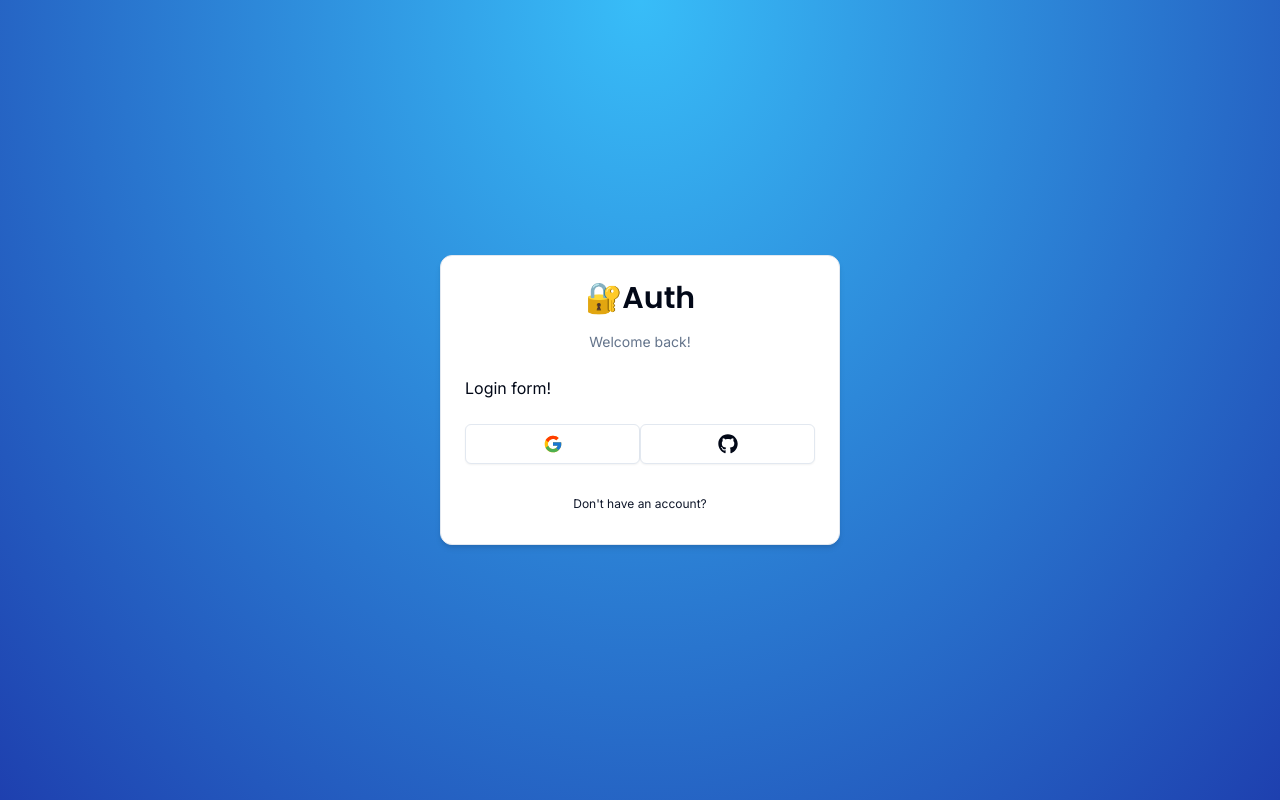
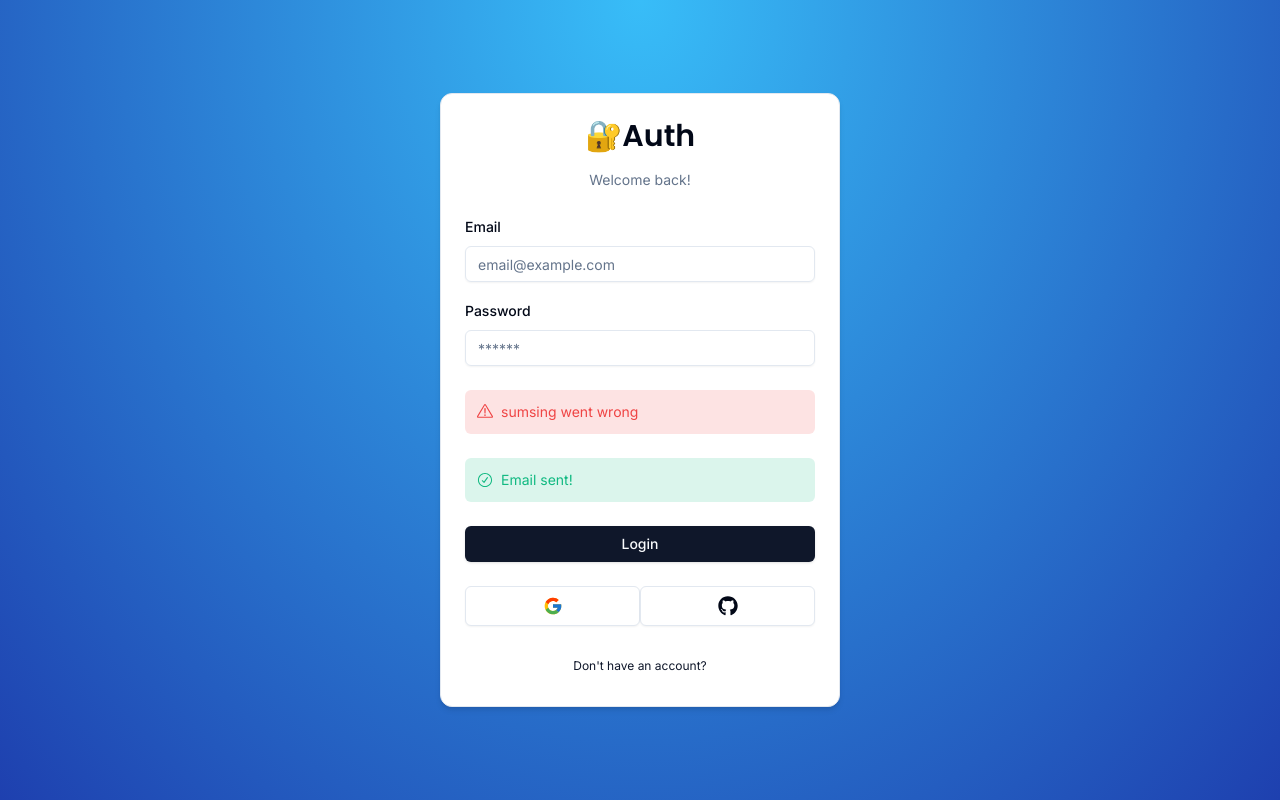
Before and after one commit to nevidomskii8/next_auth, a Next.js app: page /auth/login in a window 1280 px wide. Built offline with nearby package versions, Linux system fonts and the light colour scheme.

Commit message:
ui (form) added login form

```diff
--- a/components/auth/login-form.tsx
+++ b/components/auth/login-form.tsx
@@ -1,6 +1,38 @@
+"use client";
+
+import * as z from "zod";
+
+import { useForm } from "react-hook-form";
+import { zodResolver }  from "@hookform/resolvers/zod";
+
+import { LoginSchema } from "@/schemas";
+import { Input } from "@/components/ui/input";
+import {
+  Form,
+  FormControl,
+  FormItem,
+  FormLabel,
+  FormMessage,
+  FormField
+} from "@/components/ui/form";
 import { CardWrapper } from "@/components/auth/card-wrapper";
+import { Button } from "@/components/ui/button";
+import { FormError } from "@/components/form-error";
+import {FormSuccess} from "@/components/form-success";
 
 export const LoginForm = () => {
+  const form = useForm<z.infer<typeof LoginSchema>>({
+    resolver: zodResolver(LoginSchema),
+    defaultValues: {
+      email: "",
+      password: ""
+    }
+  });
+
+  const onSubmit = (values: z.infer<typeof LoginSchema>) => {
+    console.log(values);
+  }
+
   return (
    <CardWrapper
       labelHeader="Welcome back!"
@@ -8,7 +40,68 @@
       backBtnHref="/auth/register"
       showSocial
    >
-     Login form!
+     <Form {...form}>
+       <form
+        onSubmit={form.handleSubmit(onSubmit)}
+        className="space-y-6"
+       >
+         <div className="space-y-4">
+           <FormField
+             name="email"
+             render={({field }) => {
+               return (
+                <FormItem>
+                  <FormControl>
+                    <>
+                      <FormLabel>Email</FormLabel>
+                      <Input
+                       {...field}
+                       type="email"
+                       placeholder="email@example.com"
+                       className="w-full"
+                      />
+                    </>
+                  </FormControl>
+                  <FormMessage>
+                   {form.formState.errors.email?.message}
+                  </FormMessage>
+                </FormItem>
+              )
+            }}
+            control={form.control}
+           />
+           <FormField
+             name="password"
+             render={({field }) => {
+               return (
+                <FormItem>
+                  <FormControl>
+                    <>
+                      <FormLabel>Password</FormLabel>
+                      <Input
+                       {...field}
+                       type="password"
+                       placeholder="******"
+                       className="w-full"
+                      />
+                    </>
+                  </FormControl>
+                  <FormMessage>
+                   {form.formState.errors.email?.message}
+                  </FormMessage>
+                </FormItem>
+              )
+            }}
+            control={form.control}
+           />
+         </div>
+         <FormError message="sumsing went wrong" />
+         <FormSuccess message="Email sent!" />
+         <Button type="submit" className="w-full">
+           Login
+         </Button>
+       </form>
+     </Form>
    </CardWrapper>
   )
 };
--- a/components/auth/social.tsx
+++ b/components/auth/social.tsx
@@ -8,7 +8,7 @@
 
 export const Social = () => {
   return (
-   <div className="felx items-center w-full gap-x-4">
+   <div className="felx items-center w-full justify-between gap-x-3">
      <Button
        size="lg"
        className="w-1/2"
--- /dev/null
+++ b/components/form-error.tsx
@@ -0,0 +1,15 @@
+import { ExclamationTriangleIcon } from "@radix-ui/react-icons"
+
+interface IFormErrorProps {
+  message?: string
+}
+
+export const FormError = ({ message }: IFormErrorProps) => {
+  if (!message) return null
+  return (
+    <div className="bg-destructive/15 p-3 rounded-md flex items-center gap-x-2 text-sm text-destructive">
+      <ExclamationTriangleIcon className="w-4 h-4 text-red-500" />
+      <p className="text-red-500">{message}</p>
+    </div>
+  )
+}
--- /dev/null
+++ b/components/form-success.tsx
@@ -0,0 +1,15 @@
+import { CheckCircledIcon } from "@radix-ui/react-icons"
+
+interface IFormSuccessProps {
+  message?: string
+}
+
+export const FormSuccess = ({ message }: IFormSuccessProps) => {
+  if (!message) return null
+  return (
+   <div className="bg-emerald-500/15 p-3 rounded-md flex items-center gap-x-2 text-sm">
+     <CheckCircledIcon className="w-4 h-4 text-emerald-500" />
+     <p className="text-emerald-500">{message}</p>
+   </div>
+  )
+}
--- /dev/null
+++ b/components/ui/form.tsx
@@ -0,0 +1,176 @@
+import * as React from "react"
+import * as LabelPrimitive from "@radix-ui/react-label"
+import { Slot } from "@radix-ui/react-slot"
+import {
+  Controller,
+  ControllerProps,
+  FieldPath,
+  FieldValues,
+  FormProvider,
+  useFormContext,
+} from "react-hook-form"
+
+import { cn } from "@/lib/utils"
+import { Label } from "@/components/ui/label"
+
+const Form = FormProvider
+
+type FormFieldContextValue<
+  TFieldValues extends FieldValues = FieldValues,
+  TName extends FieldPath<TFieldValues> = FieldPath<TFieldValues>
+> = {
+  name: TName
+}
+
+const FormFieldContext = React.createContext<FormFieldContextValue>(
+  {} as FormFieldContextValue
+)
+
+const FormField = <
+  TFieldValues extends FieldValues = FieldValues,
+  TName extends FieldPath<TFieldValues> = FieldPath<TFieldValues>
+>({
+  ...props
+}: ControllerProps<TFieldValues, TName>) => {
+  return (
+    <FormFieldContext.Provider value={{ name: props.name }}>
+      <Controller {...props} />
+    </FormFieldContext.Provider>
+  )
+}
+
+const useFormField = () => {
+  const fieldContext = React.useContext(FormFieldContext)
+  const itemContext = React.useContext(FormItemContext)
+  const { getFieldState, formState } = useFormContext()
+
+  const fieldState = getFieldState(fieldContext.name, formState)
+
+  if (!fieldContext) {
+    throw new Error("useFormField should be used within <FormField>")
+  }
+
+  const { id } = itemContext
+
+  return {
+    id,
+    name: fieldContext.name,
+    formItemId: `${id}-form-item`,
+    formDescriptionId: `${id}-form-item-description`,
+    formMessageId: `${id}-form-item-message`,
+    ...fieldState,
+  }
+}
+
+type FormItemContextValue = {
+  id: string
+}
+
+const FormItemContext = React.createContext<FormItemContextValue>(
+  {} as FormItemContextValue
+)
+
+const FormItem = React.forwardRef<
+  HTMLDivElement,
+  React.HTMLAttributes<HTMLDivElement>
+>(({ className, ...props }, ref) => {
+  const id = React.useId()
+
+  return (
+    <FormItemContext.Provider value={{ id }}>
+      <div ref={ref} className={cn("space-y-2", className)} {...props} />
+    </FormItemContext.Provider>
+  )
+})
+FormItem.displayName = "FormItem"
+
+const FormLabel = React.forwardRef<
+  React.ElementRef<typeof LabelPrimitive.Root>,
+  React.ComponentPropsWithoutRef<typeof LabelPrimitive.Root>
+>(({ className, ...props }, ref) => {
+  const { error, formItemId } = useFormField()
+
+  return (
+    <Label
+      ref={ref}
+      className={cn(error && "text-destructive", className)}
+      htmlFor={formItemId}
+      {...props}
+    />
+  )
+})
+FormLabel.displayName = "FormLabel"
+
+const FormControl = React.forwardRef<
+  React.ElementRef<typeof Slot>,
+  React.ComponentPropsWithoutRef<typeof Slot>
+>(({ ...props }, ref) => {
+  const { error, formItemId, formDescriptionId, formMessageId } = useFormField()
+
+  return (
+    <Slot
+      ref={ref}
+      id={formItemId}
+      aria-describedby={
+        !error
+          ? `${formDescriptionId}`
+          : `${formDescriptionId} ${formMessageId}`
+      }
+      aria-invalid={!!error}
+      {...props}
+    />
+  )
+})
+FormControl.displayName = "FormControl"
+
+const FormDescription = React.forwardRef<
+  HTMLParagraphElement,
+  React.HTMLAttributes<HTMLParagraphElement>
+>(({ className, ...props }, ref) => {
+  const { formDescriptionId } = useFormField()
+
+  return (
+    <p
+      ref={ref}
+      id={formDescriptionId}
+      className={cn("text-[0.8rem] text-muted-foreground", className)}
+      {...props}
+    />
+  )
+})
+FormDescription.displayName = "FormDescription"
+
+const FormMessage = React.forwardRef<
+  HTMLParagraphElement,
+  React.HTMLAttributes<HTMLParagraphElement>
+>(({ className, children, ...props }, ref) => {
+  const { error, formMessageId } = useFormField()
+  const body = error ? String(error?.message) : children
+
+  if (!body) {
+    return null
+  }
+
+  return (
+    <p
+      ref={ref}
+      id={formMessageId}
+      className={cn("text-[0.8rem] font-medium text-destructive", className)}
+      {...props}
+    >
+      {body}
+    </p>
+  )
+})
+FormMessage.displayName = "FormMessage"
+
+export {
+  useFormField,
+  Form,
+  FormItem,
+  FormLabel,
+  FormControl,
+  FormDescription,
+  FormMessage,
+  FormField,
+}
--- /dev/null
+++ b/components/ui/input.tsx
@@ -0,0 +1,25 @@
+import * as React from "react"
+
+import { cn } from "@/lib/utils"
+
+export interface InputProps
+  extends React.InputHTMLAttributes<HTMLInputElement> {}
+
+const Input = React.forwardRef<HTMLInputElement, InputProps>(
+  ({ className, type, ...props }, ref) => {
+    return (
+      <input
+        type={type}
+        className={cn(
+          "flex h-9 w-full rounded-md border border-input bg-transparent px-3 py-1 text-sm shadow-sm transition-colors file:border-0 file:bg-transparent file:text-sm file:font-medium placeholder:text-muted-foreground focus-visible:outline-none focus-visible:ring-1 focus-visible:ring-ring disabled:cursor-not-allowed disabled:opacity-50",
+          className
+        )}
+        ref={ref}
+        {...props}
+      />
+    )
+  }
+)
+Input.displayName = "Input"
+
+export { Input }
--- /dev/null
+++ b/components/ui/label.tsx
@@ -0,0 +1,26 @@
+"use client"
+
+import * as React from "react"
+import * as LabelPrimitive from "@radix-ui/react-label"
+import { cva, type VariantProps } from "class-variance-authority"
+
+import { cn } from "@/lib/utils"
+
+const labelVariants = cva(
+  "text-sm font-medium leading-none peer-disabled:cursor-not-allowed peer-disabled:opacity-70"
+)
+
+const Label = React.forwardRef<
+  React.ElementRef<typeof LabelPrimitive.Root>,
+  React.ComponentPropsWithoutRef<typeof LabelPrimitive.Root> &
+    VariantProps<typeof labelVariants>
+>(({ className, ...props }, ref) => (
+  <LabelPrimitive.Root
+    ref={ref}
+    className={cn(labelVariants(), className)}
+    {...props}
+  />
+))
+Label.displayName = LabelPrimitive.Root.displayName
+
+export { Label }
--- a/package.json
+++ b/package.json
@@ -9,16 +9,20 @@
     "lint": "next lint"
   },
   "dependencies": {
+    "@hookform/resolvers": "^3.3.4",
     "@radix-ui/react-icons": "^1.3.0",
+    "@radix-ui/react-label": "^2.0.2",
     "@radix-ui/react-slot": "^1.0.2",
     "class-variance-authority": "^0.7.0",
     "clsx": "^2.1.0",
     "next": "14.0.4",
     "react": "^18",
     "react-dom": "^18",
+    "react-hook-form": "^7.49.3",
     "react-icons": "^5.0.1",
     "tailwind-merge": "^2.2.0",
-    "tailwindcss-animate": "^1.0.7"
+    "tailwindcss-animate": "^1.0.7",
+    "zod": "^3.22.4"
   },
   "devDependencies": {
     "@types/node": "^20",
--- /dev/null
+++ b/schemas/index.ts
@@ -0,0 +1,10 @@
+import * as z from 'zod';
+
+export const LoginSchema = z.object({
+  password: z.string().min(1, {
+    message: "Please enter your password."
+  }),
+  email: z.string().email({
+    message: "Please enter a valid email address."
+  }),
+});
```
Also changed, not shown: 1 other file (tests, documents, lock files or other folders).
